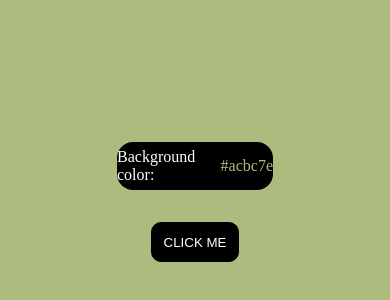
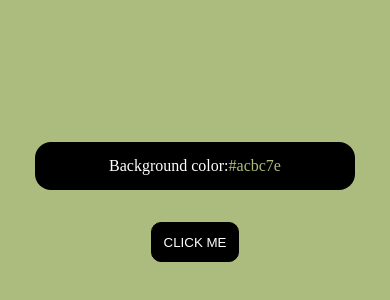
Before and after one commit to 1MrDavid/Background-Color-Generator-JS, a plain HTML site: page index.html in a window 390 px wide. Shown: the part 220-520 px from the top of the page. Drawn offline with Linux system fonts and the light colour scheme.

Commit message:
changed width for better view in cellphones

```diff
--- a/style.css
+++ b/style.css
@@ -16,7 +16,7 @@ body {
     display: flex;
     justify-content: center;
     align-items: center;
-    width: 40%;
+    width: 20rem;
     height: 3rem;
     border-radius: 16px;
 }
```
